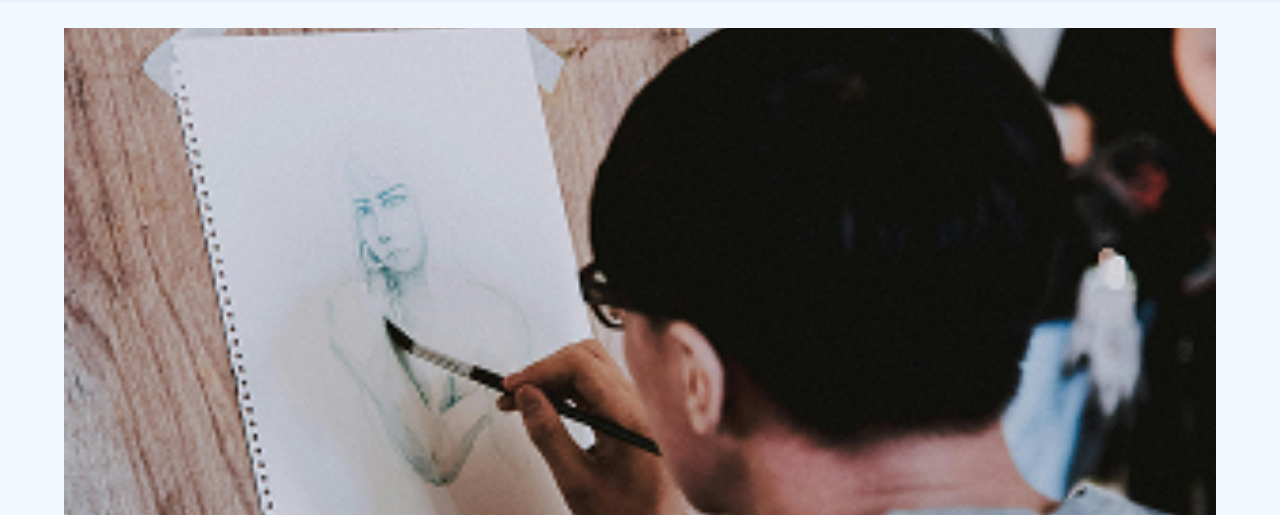
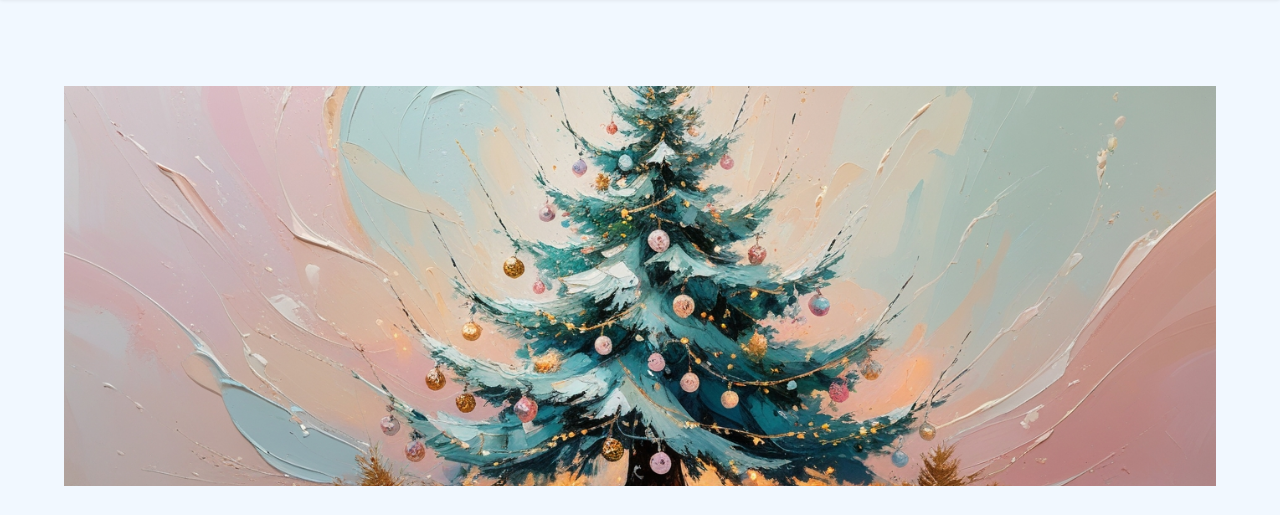
Before and after one commit to AlexMaunouryBenavides/brief_1_simplon, a website: page index.html in a window 1280 px wide. Shown: the part 62-577 px from the top of the page. Drawn offline with Linux system fonts and the light colour scheme.

Commit message:
changement img accueil fix css flex accueil

```diff
--- a/assets/css/main.css
+++ b/assets/css/main.css
@@ -92,12 +92,16 @@ header {
   max-width: 90%;
   margin: auto;
   padding: 2rem 0 0 0;
+  display: flex;
+  flex-direction: column;
+  justify-content: center;
+  min-height: 100vh;
 }
 .hero img {
   object-fit: cover;
   height: 100%;
   width: 100%;
-  max-height: 600px;
+  max-height: 400px;
 }
 .content-container {
   display: flex;
--- a/index.html
+++ b/index.html
@@ -27,7 +27,7 @@
       </div>
     </header>
     <section class="hero">
-      <img src="/assets/images/hero.png" alt="a student painting a girl" />
+      <img src="/assets/images/noel.jpg" alt="a student painting a girl" />
       <div class="content-container">
         <h1>A classic drawing course</h1>
         <p>we prepare you to become picasso</p>
```
Also changed, not shown: assets/js/register.js (+5 -2 lines), assets/images/noel.jpg (added).
